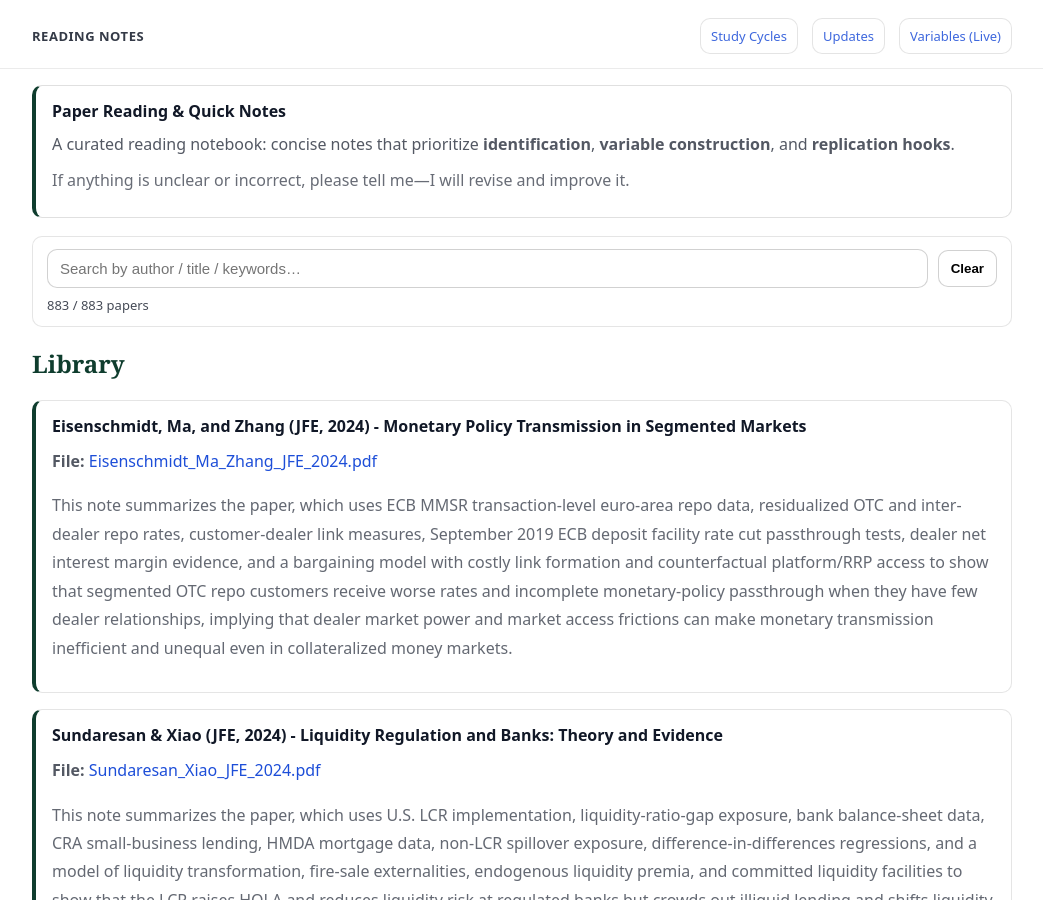
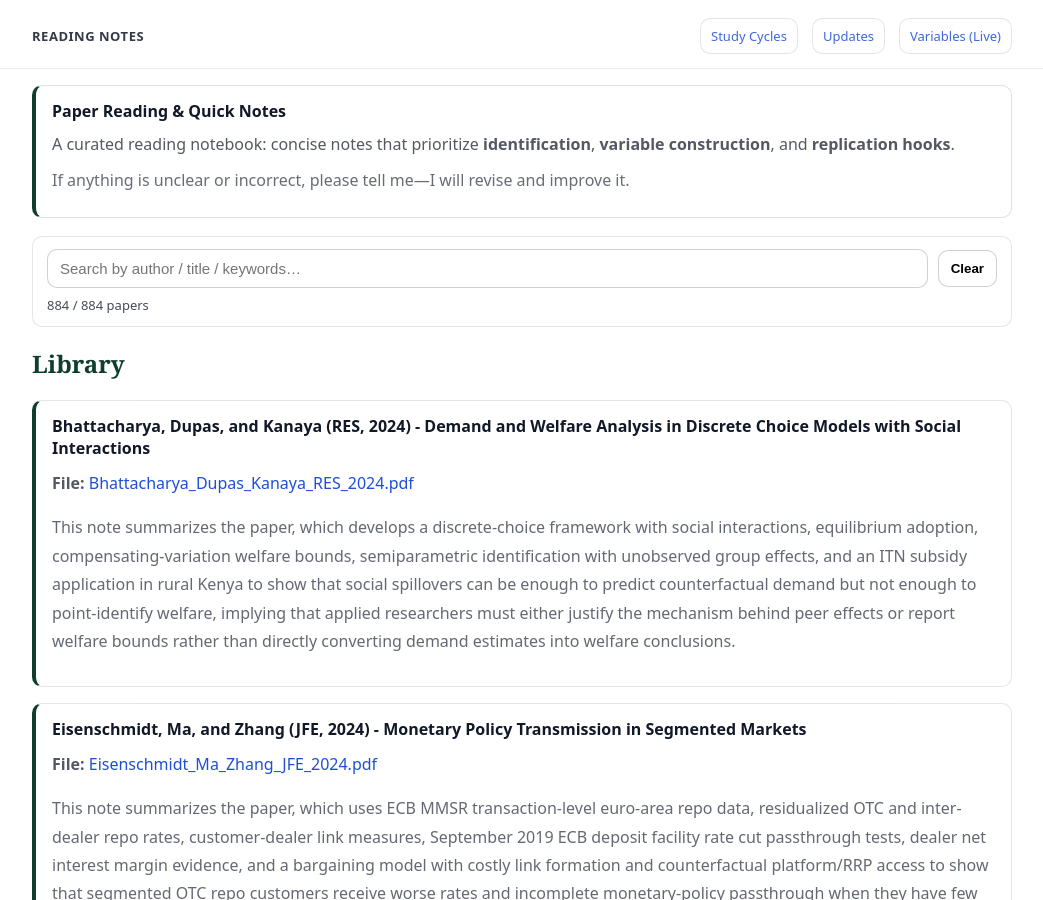
Before and after one commit to yaxinzn/study-archive, a Jekyll site: the page built from reading/index.md, in a window 1280 px wide and 900 px high. Shown: the whole window, without its empty margins (118-1161 px from the left). Built offline with Jekyll 4.4.1, drawn with Linux system fonts in a browser that asks for light colours.

Commit message:
Reading: add/update Bhattacharya_Dupas_Kanaya_RES_2024.pdf

```diff
--- a/_data/reading.yml
+++ b/_data/reading.yml
@@ -1,3 +1,7 @@
+- title: "Bhattacharya, Dupas, and Kanaya (RES, 2024) - Demand and Welfare Analysis in Discrete Choice Models with Social Interactions"
+  file: "Bhattacharya_Dupas_Kanaya_RES_2024.pdf"
+  desc: "This note summarizes the paper, which develops a discrete-choice framework with social interactions, equilibrium adoption, compensating-variation welfare bounds, semiparametric identification with unobserved group effects, and an ITN subsidy application in rural Kenya to show that social spillovers can be enough to predict counterfactual demand but not enough to point-identify welfare, implying that applied researchers must either justify the mechanism behind peer effects or report welfare bounds rather than directly converting demand estimates into welfare conclusions."
+
 - title: "Eisenschmidt, Ma, and Zhang (JFE, 2024) - Monetary Policy Transmission in Segmented Markets"
   file: "Eisenschmidt_Ma_Zhang_JFE_2024.pdf"
   desc: "This note summarizes the paper, which uses ECB MMSR transaction-level euro-area repo data, residualized OTC and inter-dealer repo rates, customer-dealer link measures, September 2019 ECB deposit facility rate cut passthrough tests, dealer net interest margin evidence, and a bargaining model with costly link formation and counterfactual platform/RRP access to show that segmented OTC repo customers receive worse rates and incomplete monetary-policy passthrough when they have few dealer relationships, implying that dealer market power and market access frictions can make monetary transmission inefficient and unequal even in collateralized money markets."
```
Also changed, not shown: 1 other file.
